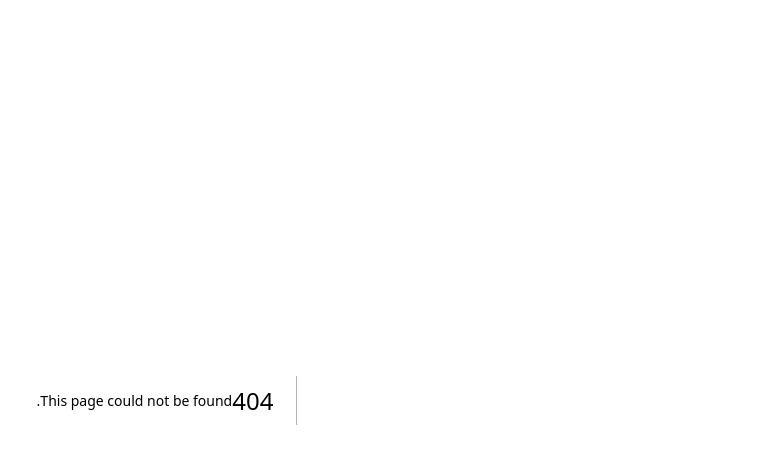
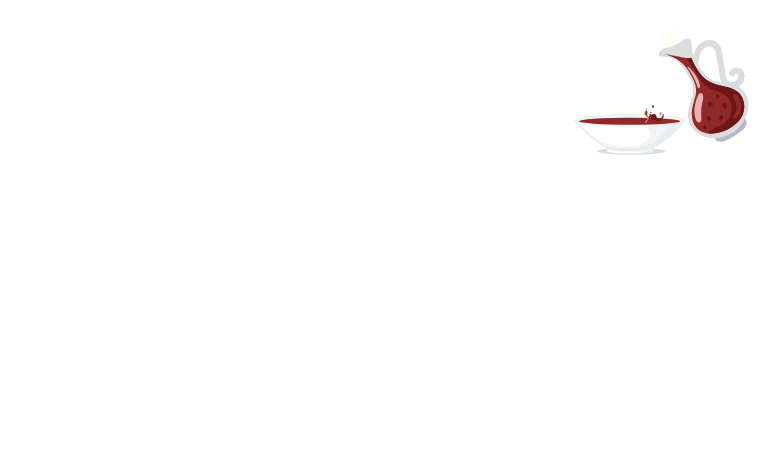
Before and after one commit to kiana-nb/nowruz, a Next.js app: page /acid in a window 1280 px wide. Before the commit this address had no page. Shown: the top 464 px of the page, without its empty margins (505-1280 px from the left). Built offline with nearby package versions, Linux system fonts and the light colour scheme.

Commit message:
feat: add acid pdge

```diff
--- /dev/null
+++ b/src/app/acid/page.tsx
@@ -0,0 +1,25 @@
+import Image from "next/image";
+
+export default function page() {
+  return (
+    <div className="bg-[url('/watercolor-bg1.svg')] w-screen h-dvh bg-no-repeat bg-cover relative overflow-hidden">
+      <div className="overflow-y-scroll h-full w-full px-5 py-10 gap-20 flex flex-col items-center">
+        <div className="absolute min-w-[300px] min-h-[200px] top-10 translate-y-1/4 text-sm font-[600] left-1/2 -translate-x-1/2 text-[#744C3D] bg-[#D9D9D9] p-3 rounded-[20px] flex text-center justify-center"></div>
+        <div className="absolute top-1/2 grid grid-cols-2 gap-4 my-1">
+          <div className="bg-white border rounded-[20px] border-[#6F1717] min-h-12 min-w-32"></div>
+          <div className="bg-white border rounded-[20px] border-[#6F1717] min-h-12 min-w-32"></div>
+          <div className="bg-white border rounded-[20px] border-[#6F1717] min-h-12 min-w-32"></div>
+          <div className="bg-white border rounded-[20px] border-[#6F1717] min-h-12 min-w-32"></div>
+        </div>
+      </div>
+
+      <Image
+        src="/acid.svg"
+        alt=""
+        width={200}
+        height={100}
+        className="absolute bottom-2 left-1/2 -translate-x-1/2"
+      />
+    </div>
+  );
+}
```
Also changed, not shown: public/acid.svg (added).
